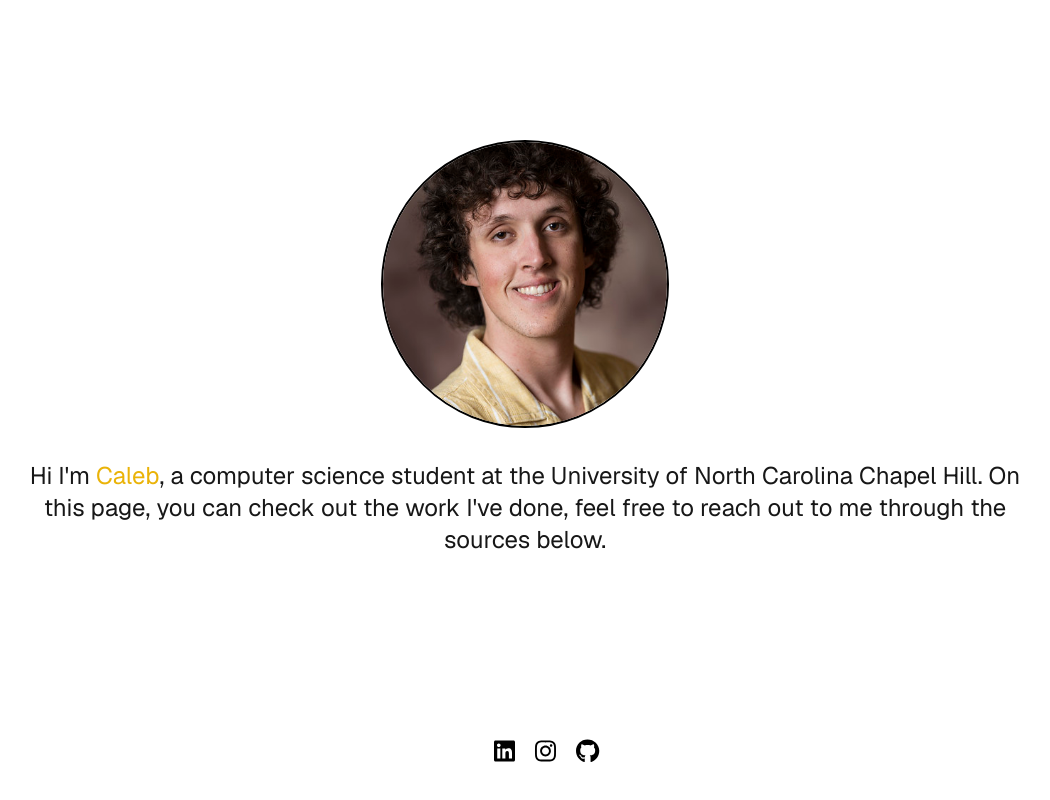
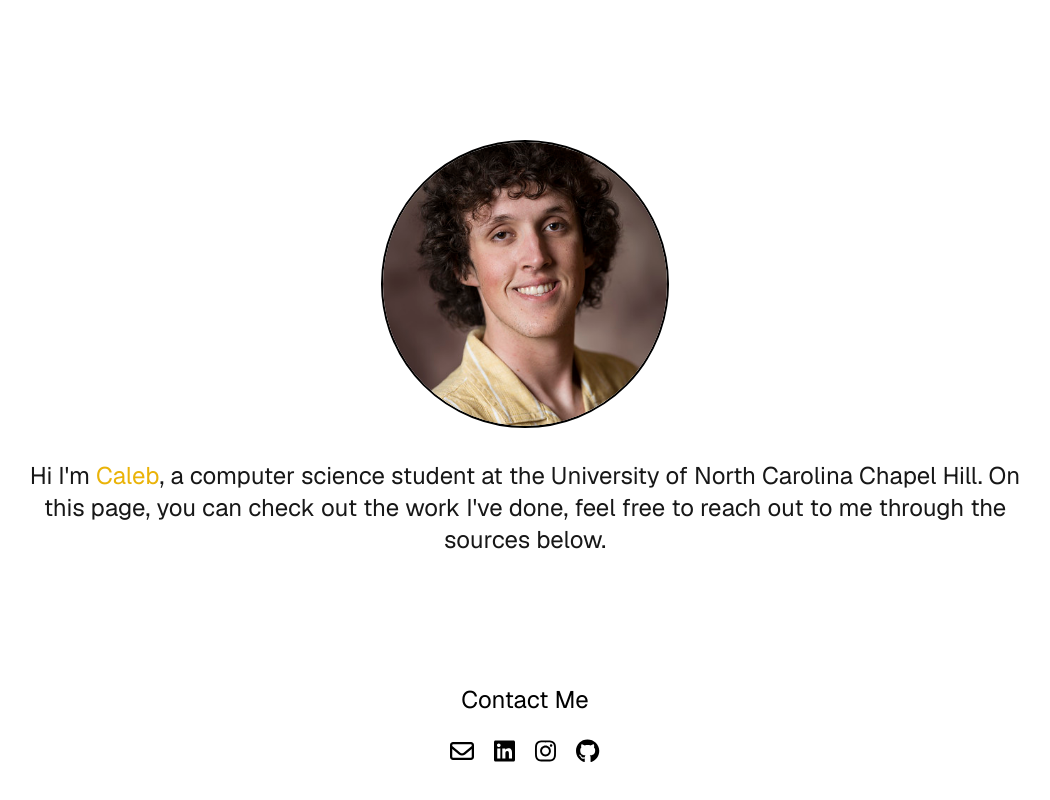
Before and after one commit to cdfree1/Updated-Personal-Website, a Next.js app: page / in a window 1280 px wide. Shown: the part 2212-3012 px from the top of the page, without its empty margins (115-1165 px from the left). Built offline with nearby package versions, Linux system fonts and the light colour scheme.

Commit message:
Idk bro let's try this.

```diff
--- a/src/app/page.tsx
+++ b/src/app/page.tsx
@@ -57,7 +57,7 @@ export default function Home() {
         you can check out the work I've done, feel free to reach out to me through the sources below.
         </p>
       </div>
-      <div id="contact" className="py-24 px-5 text-white">
+      <div id="contact" className="py-24 px-5 text-black dark:text-white">
         <h2 className="text-2xl mb-4 text-center">Contact Me</h2>
         <div className="flex justify-center gap-5 mt-5">
         <a href="mailto:calebdfree@gmail.com" aria-label="Email" className="text-2xl hover:text-yellow-500"><FontAwesomeIcon icon={faEnvelope} /></a>
```
